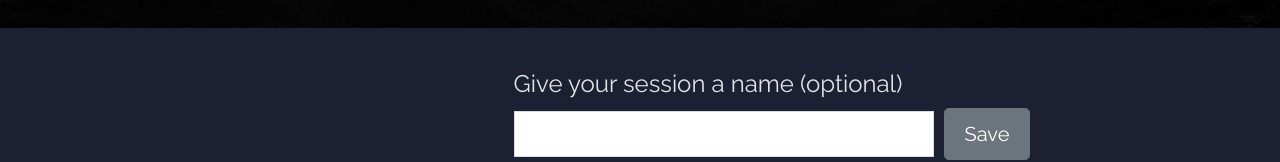
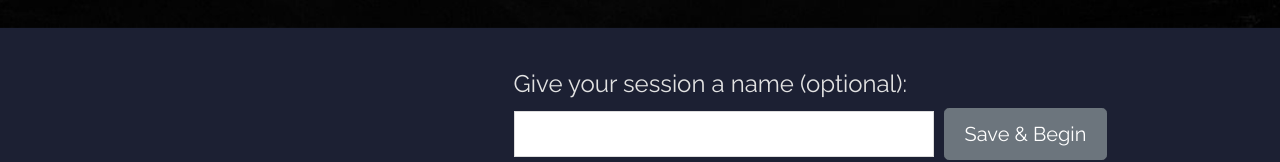
Before and after one commit to Luke-Berzins/Reflexion, a React (Create React App) app in the folder client/: page /builder in a window 1280 px wide. Both pictures are taken after a click on the button "Begin". Shown: the part 772-934 px from the top of the page. Built offline with nearby package versions, Linux system fonts and the light colour scheme; no server answers.

Commit message:
prepping to merge

```diff
--- a/client/src/components/Builder.jsx
+++ b/client/src/components/Builder.jsx
@@ -10,7 +10,7 @@ export default function Builder(props) {
   const [cookies, setCookie] = useCookies(['name', 'id']);
   const [state, setState] = useState({
     selectedPose: {},
-    sequenceName: "Give your session a name (optional)",
+    sequenceName: "Give your session a name (optional):",
     show: false,
   })
 
@@ -25,7 +25,6 @@ export default function Builder(props) {
       name: state.sequenceName,
     })
     .then(res => {
-      console.log("RESPONSE", res)
       const seqID = res.data.rows[0].id
       let counter = 1;
       poseArray.forEach(pose => {
@@ -36,13 +35,7 @@ export default function Builder(props) {
         })
         counter++;
       })
-      console.log("success")
-      return seqID
-    })
-    .then(res => {
-      console.log("fired")
-      window.location = `/session/${res}`
-
+      window.location = `/session/${seqID}`
     })
     .catch(err => console.log(err))
   }
@@ -90,9 +83,9 @@ export default function Builder(props) {
         </div>
         <br></br>
         <h4>{state.sequenceName}</h4>
-        <form className="form-inline" maxLength="80" onChange={handleInputChange}>
+        <form class="form-inline" maxLength="80" onChange={handleInputChange}>
         <input type="text" id="seqeuenceName" name="sequenceName" />
-        <button className="btn btn-secondary btn-lg" onClick={generateSequence}>Save</button>
+        <button type="submit" className="btn btn-secondary btn-lg" onClick={generateSequence}>Save & Begin</button>
         </form>
 
         {/* { <section className='but'>
```
